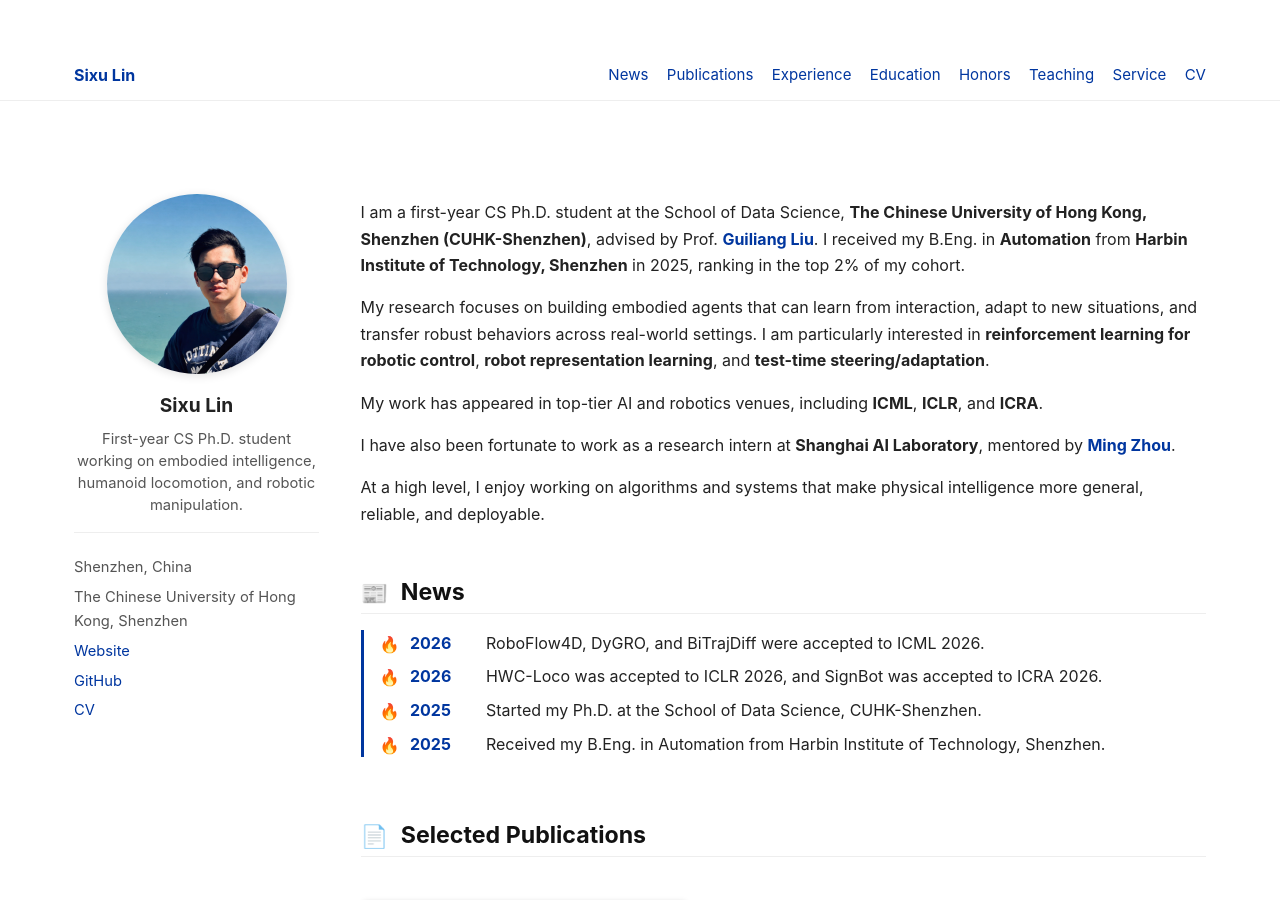
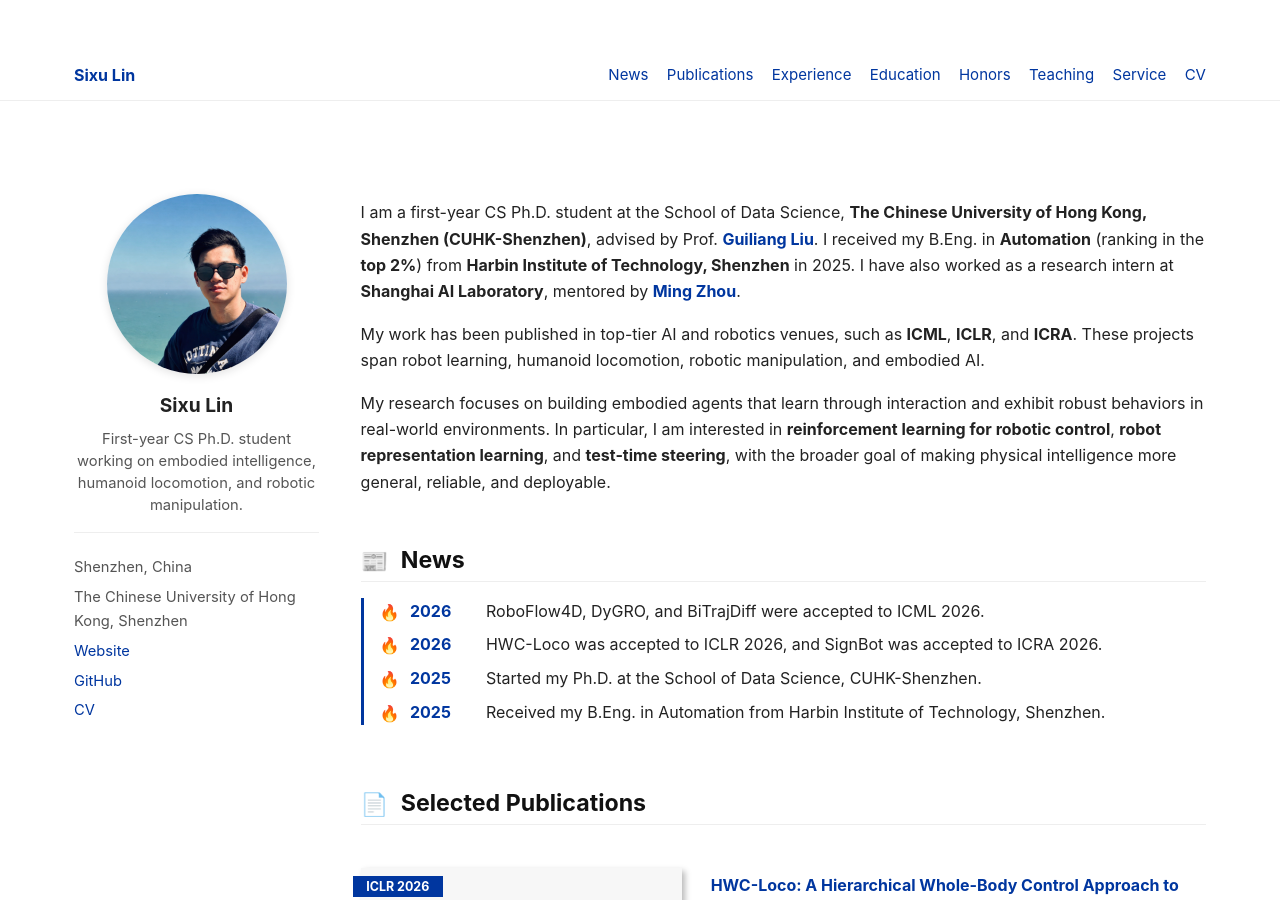
Before and after one commit to Simonlinsx/Simonlinsx.github.io, a Jekyll site: the page built from _pages/about.md, in a window 1280 px wide and 900 px high. Built offline with Jekyll 4.4.1, drawn with Linux system fonts in a browser that asks for light colours; a script bundle is joined from its source files by our own code; library files that are not in the unit come from our copies.

Commit message:
Refine about introduction

```diff
--- a/_pages/about.md
+++ b/_pages/about.md
@@ -11,16 +11,14 @@ redirect_from:
 <span class='anchor' id='about-me'></span>
 
 I am a first-year CS Ph.D. student at the School of Data Science, **The Chinese University of Hong Kong, Shenzhen (CUHK-Shenzhen)**, advised by Prof. **[Guiliang Liu](https://guiliang.me/)**.
-I received my B.Eng. in **Automation** from **Harbin Institute of Technology, Shenzhen** in 2025, ranking in the top 2% of my cohort.
+I received my B.Eng. in **Automation** (ranking in the **top 2%**) from **Harbin Institute of Technology, Shenzhen** in 2025.
+I have also worked as a research intern at **Shanghai AI Laboratory**, mentored by **[Ming Zhou](https://www.mingzak.com/)**.
 
-My research focuses on building embodied agents that can learn from interaction, adapt to new situations, and transfer robust behaviors across real-world settings.
-I am particularly interested in **reinforcement learning for robotic control**, **robot representation learning**, and **test-time steering/adaptation**.
+My work has been published in top-tier AI and robotics venues, such as **ICML**, **ICLR**, and **ICRA**.
+These projects span robot learning, humanoid locomotion, robotic manipulation, and embodied AI.
 
-My work has appeared in top-tier AI and robotics venues, including **ICML**, **ICLR**, and **ICRA**.
-
-I have also been fortunate to work as a research intern at **Shanghai AI Laboratory**, mentored by **[Ming Zhou](https://www.mingzak.com/)**.
-
-At a high level, I enjoy working on algorithms and systems that make physical intelligence more general, reliable, and deployable.
+My research focuses on building embodied agents that learn through interaction and exhibit robust behaviors in real-world environments.
+In particular, I am interested in **reinforcement learning for robotic control**, **robot representation learning**, and **test-time steering**, with the broader goal of making physical intelligence more general, reliable, and deployable.
 
 
 <span class='anchor' id='news'></span>
```
